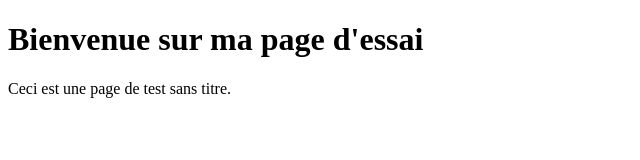
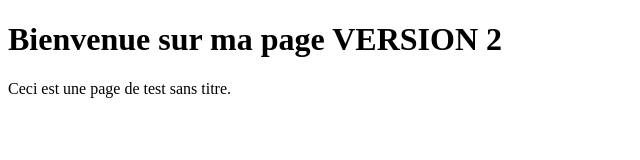
Before and after one commit to nourissaoui613-cell/mon-projet, a plain HTML site: page essai.html in a window 1280 px wide. Shown: the whole page, without its empty margins (0-640 px from the left). Drawn offline with Linux system fonts and the light colour scheme.

Commit message:
header version 2

```diff
--- a/essai.html
+++ b/essai.html
@@ -4,7 +4,7 @@
 <title>Page d'essai</title>
 </head>
 <body>
-<h1>Bienvenue sur ma page d'essai</h1>
+<h1>Bienvenue sur ma page VERSION 2</h1>
 <p> Ceci est une page de test sans titre.
 </p>
 </body>
```
